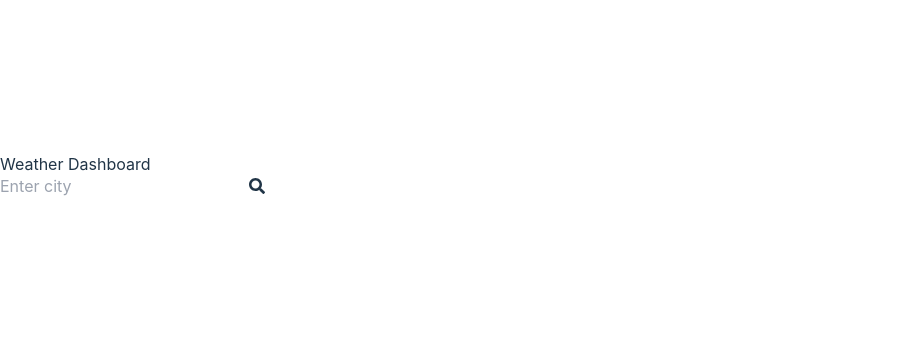
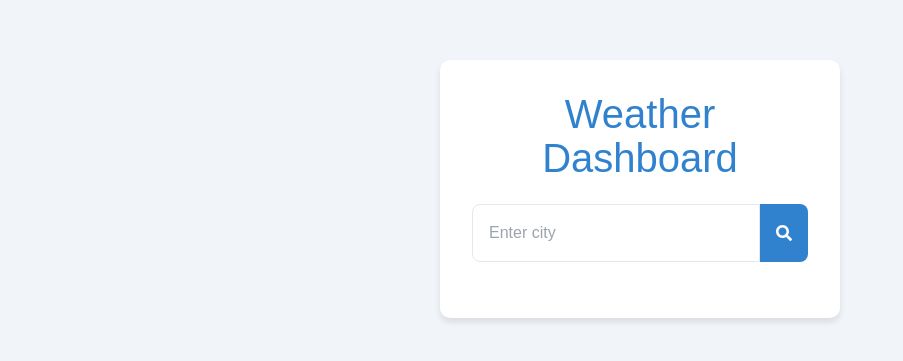
Before and after one commit to Ziad-Sadek/FE-Capstone-Project, a React (Vite) app: page / in a window 1280 px wide. Shown: the part 211-572 px from the top of the page, without its empty margins (0-903 px from the left). Built offline with nearby package versions, Linux system fonts and the light colour scheme.

Commit message:
importing app.css

```diff
--- a/src/App.css
+++ b/src/App.css
@@ -1,14 +1,14 @@
-/* Global Styles */
+
 * {
   margin: 0;
   padding: 0;
   box-sizing: border-box;
 }
 
-/* Body */
+
 body {
   font-family: 'Arial', sans-serif;
-  background-color: #f1f5f9; /* Light gray background */
+  background-color: #f1f5f9;
   display: flex;
   justify-content: center;
   align-items: center;
--- a/src/App.jsx
+++ b/src/App.jsx
@@ -1,6 +1,8 @@
 import React, { useState } from 'react';
 import fetchWeatherData from './weatherAPI.js';
 import { FaSearch } from 'react-icons/fa';
+import './App.css';
+
 
 const App = () => {
 
```
